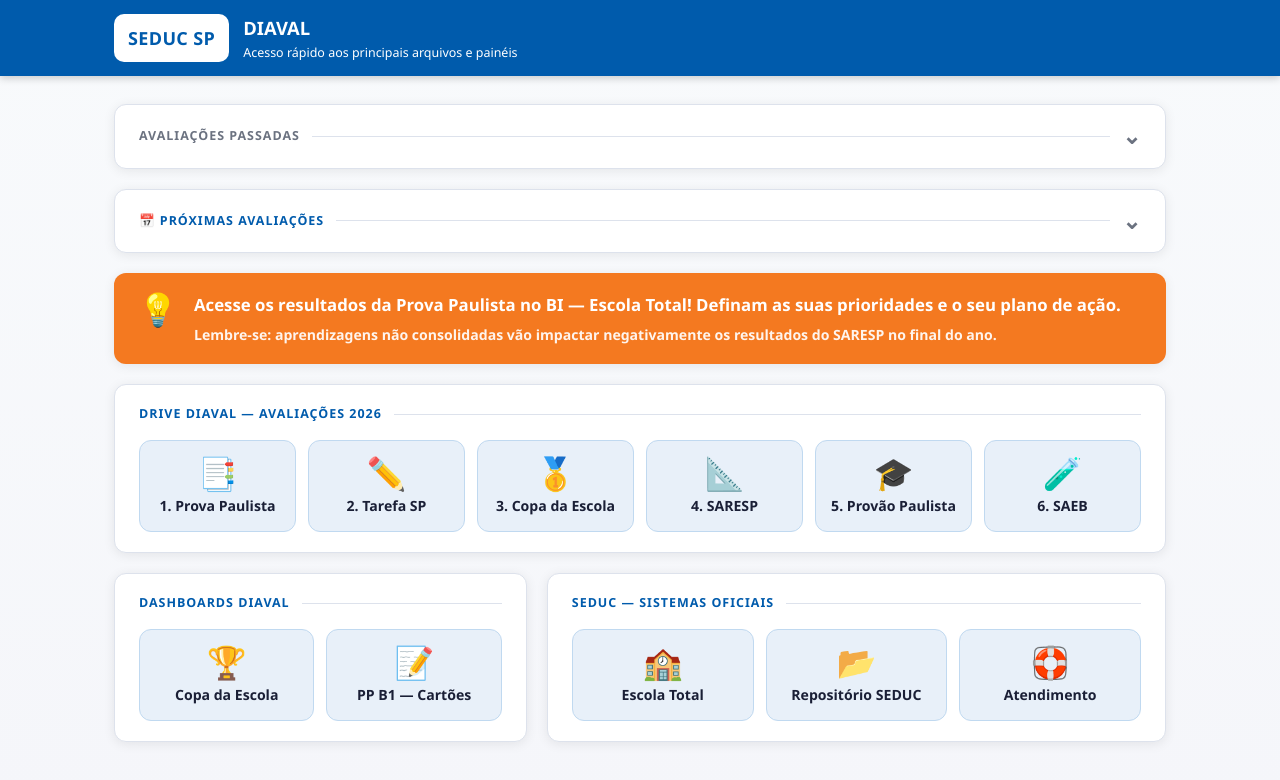
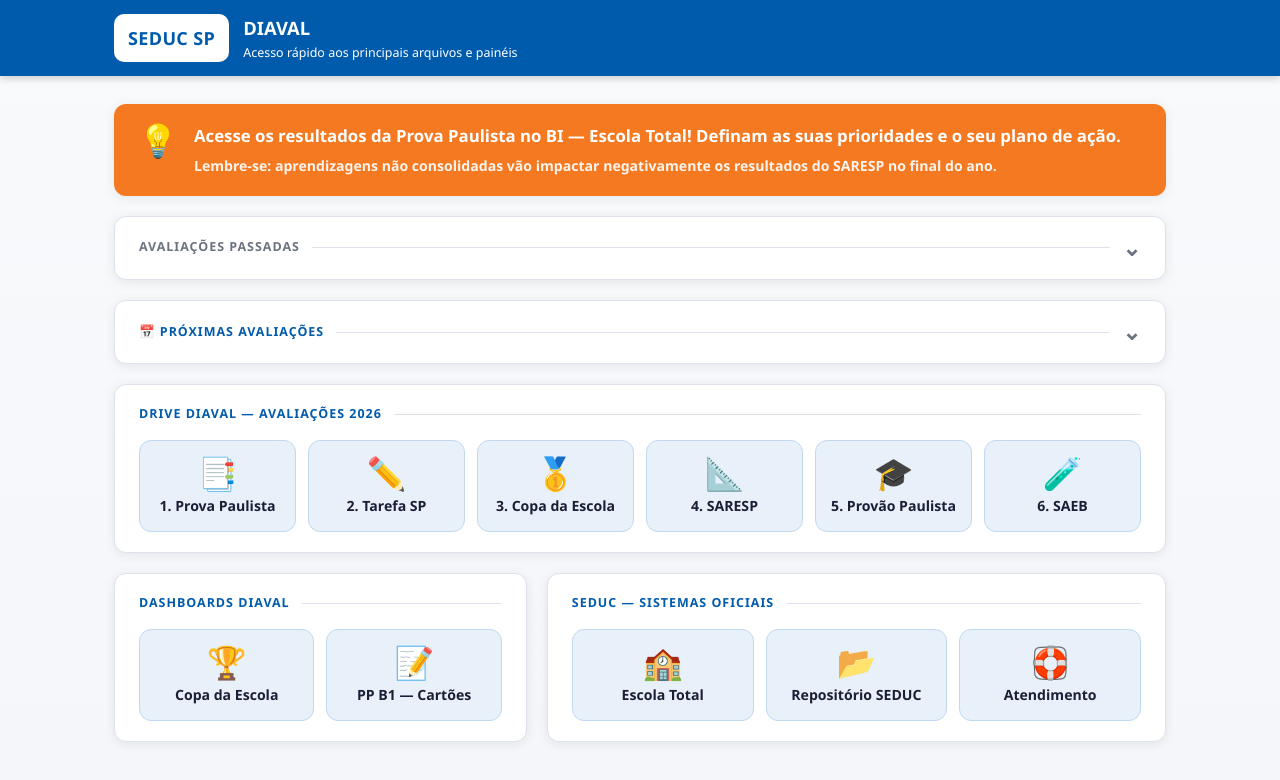
Before and after one commit to jeffersonvianna-dev/diaval-hub, a React (Vite) app: page / in a window 1280 px wide. Shown: the top 780 px of the page. Built offline with nearby package versions, Linux system fonts and the light colour scheme.

Commit message:
style: banner como primeiro elemento da página

```diff
--- a/src/App.tsx
+++ b/src/App.tsx
@@ -37,8 +37,8 @@
       </header>
 
       <main className="c-content">
+        <Banner />
         <CalendarStrip />
-        <Banner />
         <Section groupKey={drive.key} title={drive.title} />
         <div className="c-home-top-row">
           <Section groupKey={dashboards.key} title={dashboards.title} />
```
